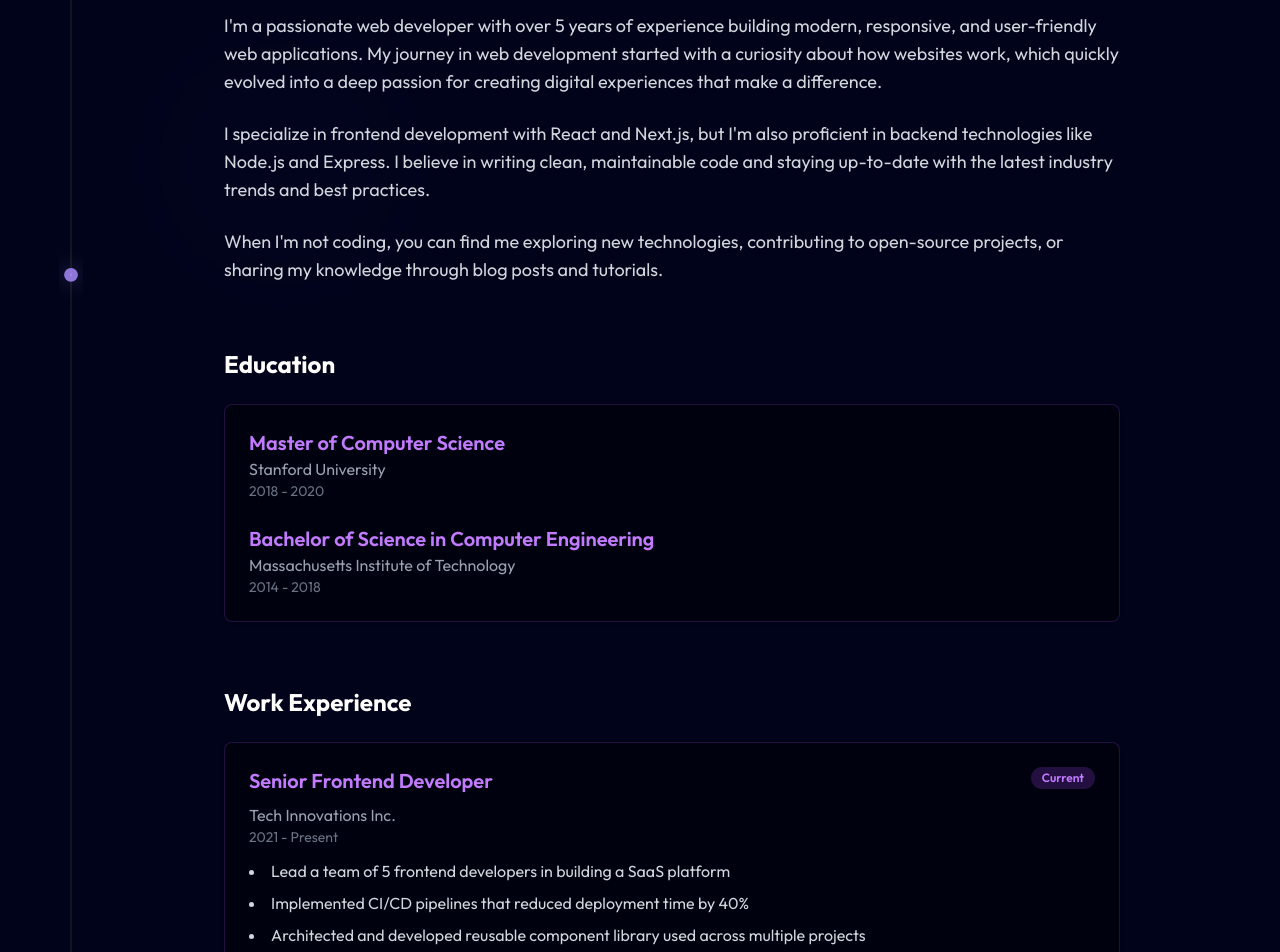
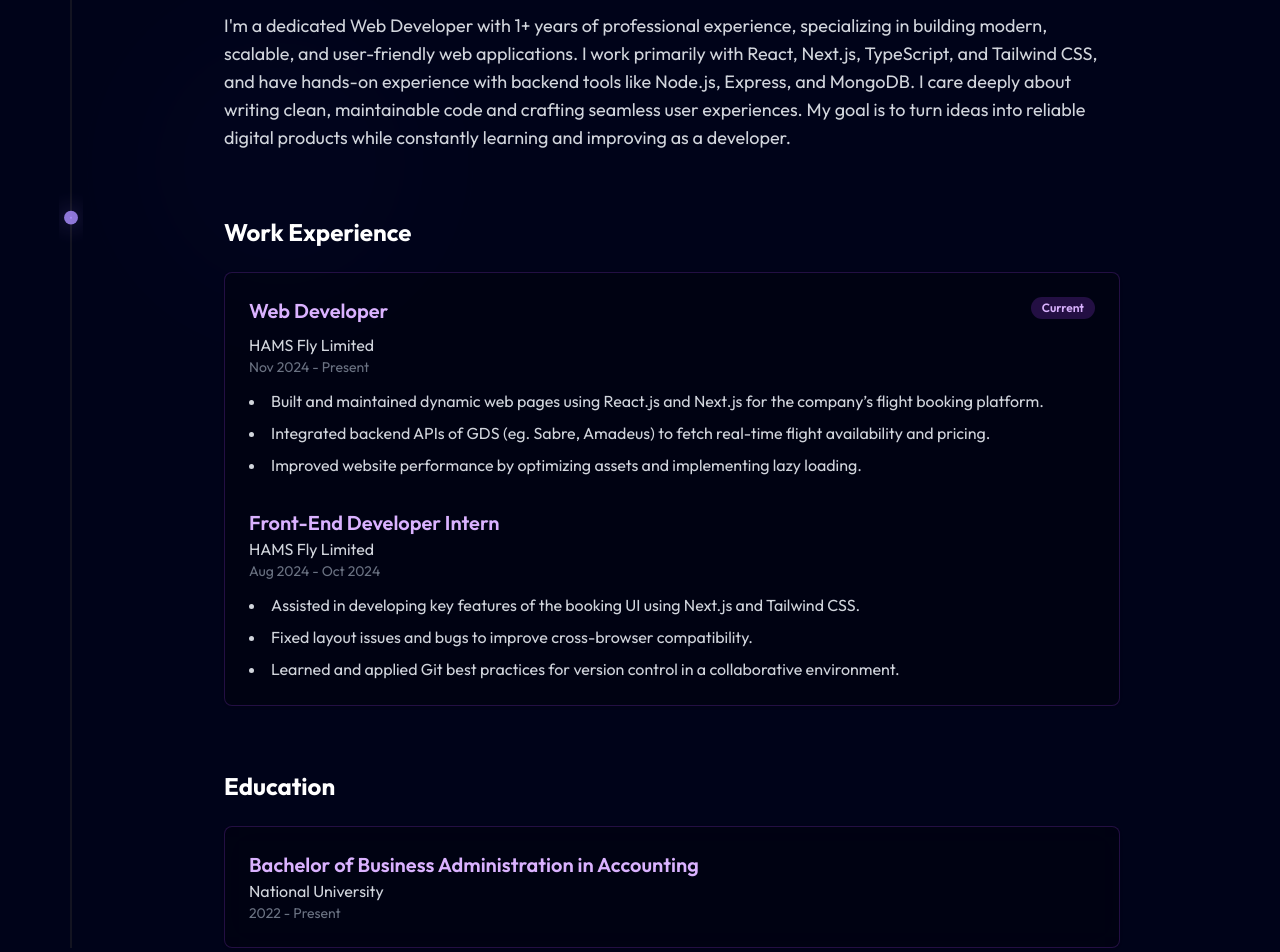
Before and after one commit to azmain-siam/Portfolio-25, a Next.js app: page / in a window 1280 px wide. Shown: the part 940-1892 px from the top of the page. Built offline with nearby package versions, Linux system fonts and the light colour scheme.

Commit message:
fix: some issues

```diff
--- a/src/app/projects/page.tsx
+++ b/src/app/projects/page.tsx
@@ -0,0 +1,144 @@
+"use client";
+
+import { useRef } from "react";
+import { motion, useScroll, useTransform } from "framer-motion";
+import { ArrowLeft } from "lucide-react";
+import Link from "next/link";
+import { Button } from "@/components/ui/button";
+// import { Input } from "@/components/ui/input";
+import { ProjectCard } from "@/components/home/ProjectCard";
+// import { BackgroundBeams } from "@/components/ui/background-beams";
+import { ScrollReveal } from "@/components/ui/scroll-reveal";
+import { TextReveal } from "@/components/ui/text-reveal";
+import { ParallaxLayers, ParallaxLayer } from "@/components/ui/parallax-layers";
+
+export default function ProjectsPage() {
+  // const [searchQuery, setSearchQuery] = useState("");
+  const headerRef = useRef<HTMLDivElement>(null);
+
+  const { scrollYProgress } = useScroll({
+    target: headerRef,
+    offset: ["start start", "end start"],
+  });
+
+  const headerY = useTransform(scrollYProgress, [0, 1], [0, 100]);
+  const headerOpacity = useTransform(scrollYProgress, [0, 0.5], [1, 0]);
+
+  const allProjects = [
+    {
+      id: 1,
+      title: "SwapSpot",
+      description:
+        "A full-stack re-commerce platform with payment integration, user authentication, and admin dashboard.",
+      image:
+        "https://res.cloudinary.com/db0ecop7c/image/upload/v1746240052/htytlpc8g8k2jnlauf7w.png",
+      tags: ["TypeScript", "Next.js", "Node.js", "MongoDB", "Redux", "Stripe"],
+      github: "https://github.com/azmain-siam/SwapSpot-Client",
+      demo: "https://next-client-eta.vercel.app/",
+    },
+    {
+      id: 2,
+      title: "PaperNest",
+      description:
+        "PaperNest is a specialized e-commerce platform offering a curated selection of high-quality stationery items with a focus on student accessibility.",
+      image:
+        "https://res.cloudinary.com/db0ecop7c/image/upload/v1746241356/tvns21tc2ufza9jqzihz.png",
+      tags: ["React", "TypeScript", "Node.js", "MongoDB", "Redux", "Stripe"],
+      github: "https://github.com/azmain-siam/PaperNest-Client",
+      demo: "https://papernext-client.vercel.app/",
+    },
+    {
+      id: 3,
+      title: "BloodBond",
+      description:
+        "BloodBond is a purpose-driven digital platform connecting blood donors with those in need.",
+      image:
+        "https://res.cloudinary.com/db0ecop7c/image/upload/v1746241707/mavejwkluj4p9h604bhs.png",
+      tags: ["React", "Node.js", "MongoDB", "Firebase", "Material UI"],
+      github: "https://github.com/azmain-siam/BloodBond-Client",
+      demo: "https://blood-bond-f0feb.web.app/",
+    },
+  ];
+
+  // const filteredProjects = allProjects.filter(
+  //   (project) =>
+  //     project.title.toLowerCase().includes(searchQuery.toLowerCase()) ||
+  //     project.description.toLowerCase().includes(searchQuery.toLowerCase()) ||
+  //     project.tags.some((tag) =>
+  //       tag.toLowerCase().includes(searchQuery.toLowerCase())
+  //     )
+  // );
+
+  return (
+    <div className="min-h-screen">
+      <section className="py-20 relative">
+        {/* <BackgroundBeams className="absolute inset-0" /> */}
+        <ParallaxLayers className="absolute inset-0 z-0">
+          <ParallaxLayer speed={-0.2} className="opacity-5">
+            <div className="absolute top-20 left-20 w-80 h-80 rounded-full bg-indigo-500/30 blur-3xl"></div>
+          </ParallaxLayer>
+          <ParallaxLayer speed={0.3} className="opacity-5">
+            <div className="absolute bottom-40 right-20 w-96 h-96 rounded-full bg-purple-500/30 blur-3xl"></div>
+          </ParallaxLayer>
+        </ParallaxLayers>
+
+        <div className="container mx-auto px-4 relative z-10">
+          <div className="mb-8">
+            <Button
+              asChild
+              variant="ghost"
+              className="text-purple hover:text-purple-300 hover:bg-purple-500/10 -ml-4"
+            >
+              <Link href="/">
+                <ArrowLeft className="mr-2 h-4 w-4" /> Back to Home
+              </Link>
+            </Button>
+          </div>
+
+          <motion.div
+            ref={headerRef}
+            style={{ y: headerY, opacity: headerOpacity }}
+            className="text-center mb-12"
+          >
+            <TextReveal
+              text="My Projects"
+              className="text-3xl md:text-5xl font-bold mb-4"
+            />
+            <p className="text-gray-400 max-w-2xl mx-auto">
+              A comprehensive collection of my work, showcasing my skills and
+              experience in web development.
+            </p>
+          </motion.div>
+
+          {/* <ScrollReveal>
+            <div className="max-w-md mx-auto mb-12">
+              <Input
+                type="text"
+                placeholder="Search projects by name, description, or technology..."
+                value={searchQuery}
+                onChange={(e) => setSearchQuery(e.target.value)}
+                className="bg-black/50 border-purple-500/30 focus-visible:ring-purple-500"
+              />
+            </div>
+          </ScrollReveal> */}
+
+          <div className="grid grid-cols-1 md:grid-cols-2 lg:grid-cols-3 gap-8">
+            {allProjects.map((project, index) => (
+              <ScrollReveal key={project.id} delay={0.1 * index}>
+                <ProjectCard project={project} />
+              </ScrollReveal>
+            ))}
+          </div>
+
+          {allProjects.length === 0 && (
+            <div className="text-center py-12">
+              <p className="text-gray-400">
+                No projects found matching your search criteria.
+              </p>
+            </div>
+          )}
+        </div>
+      </section>
+    </div>
+  );
+}
--- a/src/components/home/AboutSection.tsx
+++ b/src/components/home/AboutSection.tsx
@@ -28,104 +28,90 @@ const AboutSection = () => {
               />
               <div className="prose prose-invert max-w-none">
                 <p className="text-lg text-gray-300 mb-6">
-                  I&apos;m a passionate web developer with over 5 years of
-                  experience building modern, responsive, and user-friendly web
-                  applications. My journey in web development started with a
-                  curiosity about how websites work, which quickly evolved into
-                  a deep passion for creating digital experiences that make a
-                  difference.
-                </p>
-                <p className="text-lg text-gray-300 mb-6">
-                  I specialize in frontend development with React and Next.js,
-                  but I&apos;m also proficient in backend technologies like
-                  Node.js and Express. I believe in writing clean, maintainable
-                  code and staying up-to-date with the latest industry trends
-                  and best practices.
-                </p>
-                <p className="text-lg text-gray-300">
-                  When I&apos;m not coding, you can find me exploring new
-                  technologies, contributing to open-source projects, or sharing
-                  my knowledge through blog posts and tutorials.
+                  I&apos;m a dedicated Web Developer with 1+ years of
+                  professional experience, specializing in building modern,
+                  scalable, and user-friendly web applications. I work primarily
+                  with React, Next.js, TypeScript, and Tailwind CSS, and have
+                  hands-on experience with backend tools like Node.js, Express,
+                  and MongoDB. I care deeply about writing clean, maintainable
+                  code and crafting seamless user experiences. My goal is to
+                  turn ideas into reliable digital products while constantly
+                  learning and improving as a developer.
                 </p>
               </div>
+            </ScrollReveal>
+
+            {/* Work Experience */}
+            <ScrollReveal delay={0.3} className="mt-16">
+              <h3 className="text-2xl font-bold mb-6">Work Experience</h3>
+              <Card className="bg-black/25 border-purple-500/20">
+                <CardContent className="p-6">
+                  <div className="mb-8 last:mb-0">
+                    <div className="flex justify-between items-start mb-2">
+                      <h4 className="text-xl font-semibold text-purple-300">
+                        Web Developer
+                      </h4>
+                      <Badge className="bg-purple-500/20 text-purple-300 hover:bg-purple-500/30">
+                        Current
+                      </Badge>
+                    </div>
+                    <p className="text-gray-300">HAMS Fly Limited</p>
+                    <p className="text-sm text-gray-500 mb-3">
+                      Nov 2024 - Present
+                    </p>
+                    <ul className="list-disc list-inside text-gray-300 space-y-2">
+                      <li>
+                        Built and maintained dynamic web pages using React.js
+                        and Next.js for the company’s flight booking platform.
+                      </li>
+                      <li>
+                        Integrated backend APIs of GDS (eg. Sabre, Amadeus) to
+                        fetch real-time flight availability and pricing.
+                      </li>
+                      <li>
+                        Improved website performance by optimizing assets and
+                        implementing lazy loading.
+                      </li>
+                    </ul>
+                  </div>
+                  <div>
+                    <h4 className="text-xl font-semibold text-purple-300">
+                      Front-End Developer Intern
+                    </h4>
+                    <p className="text-gray-300">HAMS Fly Limited</p>
+                    <p className="text-sm text-gray-500 mb-3">
+                      Aug 2024 - Oct 2024
+                    </p>
+                    <ul className="list-disc list-inside text-gray-300 space-y-2">
+                      <li>
+                        Assisted in developing key features of the booking UI
+                        using Next.js and Tailwind CSS.
+                      </li>
+                      <li>
+                        Fixed layout issues and bugs to improve cross-browser
+                        compatibility.
+                      </li>
+                      <li>
+                        Learned and applied Git best practices for version
+                        control in a collaborative environment.
+                      </li>
+                    </ul>
+                  </div>
+                </CardContent>
+              </Card>
             </ScrollReveal>
 
             {/* Education */}
             <ScrollReveal delay={0.2} className="mt-16">
               <h3 className="text-2xl font-bold mb-6">Education</h3>
-              <Card className="bg-black/40 border-purple-500/20">
+              <Card className="bg-black/25 backdrop-blur-lg border-purple-500/20">
                 <CardContent className="p-6">
-                  <div className="mb-6 last:mb-0">
-                    <h4 className="text-xl font-semibold text-purple-400">
-                      Master of Computer Science
+                  <div>
+                    <h4 className="text-xl font-semibold text-purple-300">
+                      Bachelor of Business Administration in Accounting
                     </h4>
-                    <p className="text-gray-400">Stanford University</p>
-                    <p className="text-sm text-gray-500">2018 - 2020</p>
-                  </div>
-                  <div>
-                    <h4 className="text-xl font-semibold text-purple-400">
-                      Bachelor of Science in Computer Engineering
-                    </h4>
-                    <p className="text-gray-400">
-                      Massachusetts Institute of Technology
-                    </p>
-                    <p className="text-sm text-gray-500">2014 - 2018</p>
-                  </div>
-                </CardContent>
-              </Card>
-            </ScrollReveal>
-
-            {/* Work Experience */}
-            <ScrollReveal delay={0.3} className="mt-16">
-              <h3 className="text-2xl font-bold mb-6">Work Experience</h3>
-              <Card className="bg-black/40 border-purple-500/20">
-                <CardContent className="p-6">
-                  <div className="mb-8 last:mb-0">
-                    <div className="flex justify-between items-start mb-2">
-                      <h4 className="text-xl font-semibold text-purple-400">
-                        Senior Frontend Developer
-                      </h4>
-                      <Badge className="bg-purple-500/20 text-purple-400 hover:bg-purple-500/30">
-                        Current
-                      </Badge>
-                    </div>
-                    <p className="text-gray-400">Tech Innovations Inc.</p>
-                    <p className="text-sm text-gray-500 mb-3">2021 - Present</p>
-                    <ul className="list-disc list-inside text-gray-300 space-y-2">
-                      <li>
-                        Lead a team of 5 frontend developers in building a SaaS
-                        platform
-                      </li>
-                      <li>
-                        Implemented CI/CD pipelines that reduced deployment time
-                        by 40%
-                      </li>
-                      <li>
-                        Architected and developed reusable component library
-                        used across multiple projects
-                      </li>
-                    </ul>
-                  </div>
-                  <div>
-                    <h4 className="text-xl font-semibold text-purple-400">
-                      Frontend Developer
-                    </h4>
-                    <p className="text-gray-400">Digital Solutions LLC</p>
-                    <p className="text-sm text-gray-500 mb-3">2018 - 2021</p>
-                    <ul className="list-disc list-inside text-gray-300 space-y-2">
-                      <li>
-                        Developed responsive web applications using React and
-                        Redux
-                      </li>
-                      <li>
-                        Collaborated with UX/UI designers to implement
-                        pixel-perfect designs
-                      </li>
-                      <li>
-                        Optimized application performance, improving load times
-                        by 30%
-                      </li>
-                    </ul>
+                    <p className="text-gray-300">National University</p>
+                    <p className="text-sm text-gray-500">2022 - Present</p>
                   </div>
                 </CardContent>
               </Card>
--- a/src/components/home/ContactSection.tsx
+++ b/src/components/home/ContactSection.tsx
@@ -24,7 +24,7 @@ export default function ContactSection() {
       <BackgroundBeamsWithCollision>
         <section
           ref={ref}
-          className="relative flex justify-between items-center w-full py-24 overflow-hidden"
+          className="relative flex flex-col gap-16 md:flex-row justify-between items-center w-full py-24 overflow-hidden"
         >
           {/* SVG Icon with path drawing */}
           <div>
--- a/src/components/home/ProjectCard.tsx
+++ b/src/components/home/ProjectCard.tsx
@@ -35,7 +35,7 @@ export function ProjectCard({ project }: ProjectCardProps) {
       onHoverEnd={() => setIsHovered(false)}
       onMouseEnter={() => setIsHovered(true)}
       onMouseLeave={() => setIsHovered(false)}
-      className="relative inline-flex overflow-hidden rounded-[22px] "
+      className="relative inline-flex overflow-hidden rounded-[22px] h-full"
     >
       {/* <span className="absolute -z-10 inset-[-1000%] animate-[spin_5s_linear_infinite] blur-2xl bg-[conic-gradient(from_90deg_at_50%_50%,#E2CBFF_50%,#393BB2_50%,#E2CBFF_100%)]" /> */}
       <BackgroundGradient className="rounded-[22px] p-1 bg-black-100">
--- a/src/components/shared/Footer.tsx
+++ b/src/components/shared/Footer.tsx
@@ -4,12 +4,16 @@ import { Github, Linkedin, Mail, Twitter } from "lucide-react";
 export function Footer() {
   return (
     <section>
-      <div className="relative w-[85%] mx-auto md:w-full">
-        <div className="absolute inset-x-20 top-0 bg-gradient-to-r from-transparent via-indigo-500 to-transparent h-[2px] w-[90%] blur-sm" />
-        <div className="absolute inset-x-20 top-0 bg-gradient-to-r from-transparent via-indigo-500 to-transparent h-px w-[90%]" />
-        <div className="absolute inset-x-60 top-0 bg-gradient-to-r from-transparent via-sky-700 to-transparent h-[2px] w-1/4 blur-sm" />
-        <div className="absolute inset-x-60 top-0 bg-gradient-to-r from-transparent via-sky-700 to-transparent h-px w-1/4" />
+      <div className="relative w-full">
+        {/* Main Indigo Line */}
+        <div className="absolute left-12 right-12 md:left-60 md:right-60 top-0 bg-gradient-to-r from-transparent via-sky-700/80 to-transparent h-[2px] blur-sm" />
+        <div className="absolute left-4 right-4 md:left-20 md:right-20 top-0 bg-gradient-to-r from-transparent via-indigo-500 to-transparent h-[2px] blur-sm" />
+        <div className="absolute left-4 right-4 md:left-20 md:right-20 top-0 bg-gradient-to-r from-transparent via-indigo-500 to-transparent h-px" />
+
+        {/* Highlight Sky Line */}
+        <div className="absolute left-12 right-12 md:left-60 md:right-60 top-0 bg-gradient-to-r from-transparent via-sky-700/50  to-transparent h-px" />
       </div>
+
       <footer className="py-12">
         <div className="container mx-auto px-4">
           <div className="grid grid-cols-1 md:grid-cols-4 gap-8">
--- a/src/components/shared/Navbar.tsx
+++ b/src/components/shared/Navbar.tsx
@@ -17,15 +17,23 @@ export function Navbar() {
   const navItems = [
     {
       name: "About me",
-      link: "#about",
+      link: "/#about",
     },
     {
-      name: "Projects",
+      name: "Skills",
+      link: "/#skills",
+    },
+    {
+      name: "Featured",
       link: "/#projects",
     },
     {
       name: "Contact",
-      link: "#contact",
+      link: "/#contact",
+    },
+    {
+      name: "Projects",
+      link: "/projects",
     },
   ];
 
--- a/src/components/ui/background-beams-with-collision.tsx
+++ b/src/components/ui/background-beams-with-collision.tsx
@@ -75,7 +75,7 @@ export const BackgroundBeamsWithCollision = ({
     <div
       ref={parentRef}
       className={cn(
-        "h-96 md:h-[40rem]  relative flex items-center w-full md:w-[80%] mx-auto justify-center overflow-hidden",
+        "h-auto md:h-[40rem]  relative flex items-center w-full md:w-[80%] mx-auto justify-center overflow-hidden",
         // h-screen if you want bigger
         className
       )}
--- a/src/components/ui/focus-cards.tsx
+++ b/src/components/ui/focus-cards.tsx
@@ -1,3 +1,4 @@
+/* eslint-disable @typescript-eslint/no-explicit-any */
 "use client";
 
 import React, { useState } from "react";
@@ -23,11 +24,11 @@ export const Card = React.memo(
         hovered !== null && hovered !== index && "blur-sm scale-[0.98]"
       )}
     >
-      <img
+      {/* <img
         src={card.src}
         alt={card.title}
         className="object-cover absolute inset-0"
-      />
+      /> */}
       <div
         className={cn(
           "absolute inset-0 bg-black/50 flex items-end py-8 px-4 transition-opacity duration-300",
```
